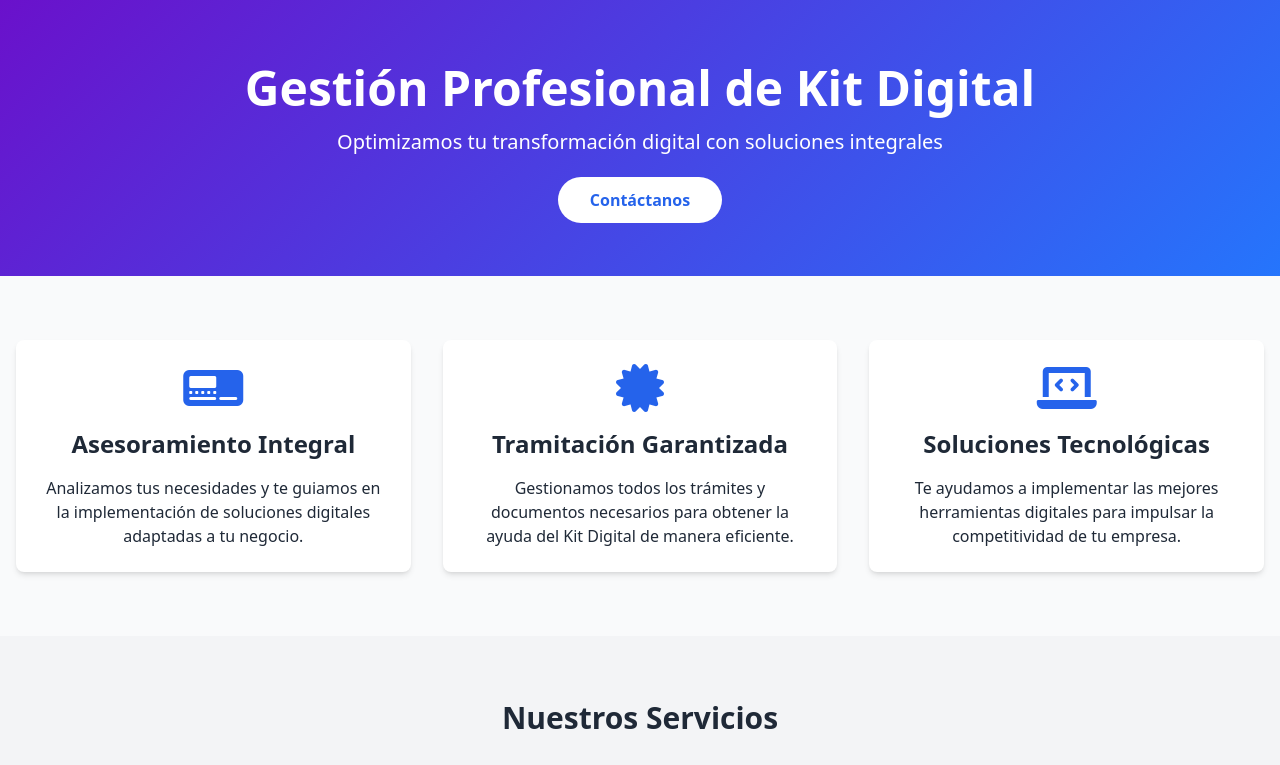
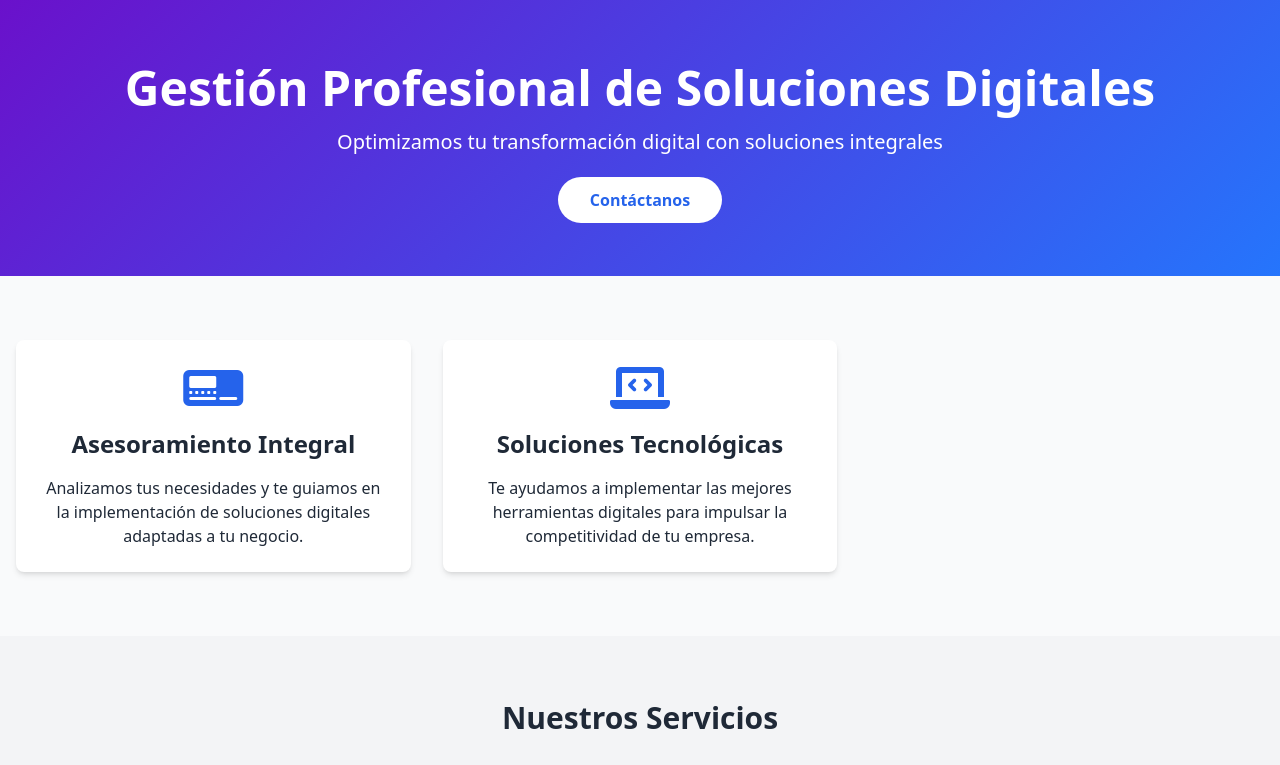
Before and after one commit to nicolasmktdg/nicolasmktdg.github.io, a plain HTML site: page index.html in a window 1280 px wide. Shown: the top 765 px of the page. Drawn offline with nearby package versions, Linux system fonts and the light colour scheme.

Commit message:
Update index.html

```diff
--- a/index.html
+++ b/index.html
@@ -3,7 +3,7 @@
 <head>
     <meta charset="UTF-8">
     <meta name="viewport" content="width=device-width, initial-scale=1.0">
-    <title>Kit Digital - Gestión Profesional</title>
+    <title>Servicio Digital - Gestión Profesional</title>
     <script src="https://cdn.tailwindcss.com"></script>
     <link rel="stylesheet" href="https://cdnjs.cloudflare.com/ajax/libs/font-awesome/6.0.0-beta3/css/all.min.css">
     <style>
@@ -15,7 +15,7 @@
 <body class="bg-gray-50 text-gray-800 font-sans">
     <header class="gradient-bg text-white py-16 text-center">
         <div class="container mx-auto px-4">
-            <h1 class="text-4xl md:text-5xl font-bold mb-4">Gestión Profesional de Kit Digital</h1>
+            <h1 class="text-4xl md:text-5xl font-bold mb-4">Gestión Profesional de Soluciones Digitales</h1>
             <p class="text-xl mb-8">Optimizamos tu transformación digital con soluciones integrales</p>
             <a href="#contacto" class="bg-white text-blue-600 px-8 py-3 rounded-full font-semibold hover:bg-gray-100 transition">Contáctanos</a>
         </div>
@@ -27,11 +27,6 @@
                 <i class="fas fa-digital-tachograph text-blue-600 text-5xl mb-4"></i>
                 <h2 class="text-2xl font-semibold mb-4">Asesoramiento Integral</h2>
                 <p>Analizamos tus necesidades y te guiamos en la implementación de soluciones digitales adaptadas a tu negocio.</p>
-            </div>
-            <div class="bg-white p-6 rounded-lg shadow-md text-center">
-                <i class="fas fa-certificate text-blue-600 text-5xl mb-4"></i>
-                <h2 class="text-2xl font-semibold mb-4">Tramitación Garantizada</h2>
-                <p>Gestionamos todos los trámites y documentos necesarios para obtener la ayuda del Kit Digital de manera eficiente.</p>
             </div>
             <div class="bg-white p-6 rounded-lg shadow-md text-center">
                 <i class="fas fa-laptop-code text-blue-600 text-5xl mb-4"></i>
@@ -92,7 +87,7 @@
 
     <footer class="bg-gray-800 text-white py-8">
         <div class="container mx-auto px-4 text-center">
-            <p>&copy; 2024 Gestión Kit Digital. Todos los derechos reservados.</p>
+            <p>&copy; 2025 Nicolas Costa. Todos los derechos reservados.</p>
             <div class="mt-4 space-x-4">
                 <a href="#" class="hover:text-blue-400"><i class="fab fa-linkedin"></i></a>
                 <a href="#" class="hover:text-blue-400"><i class="fab fa-twitter"></i></a>
```
